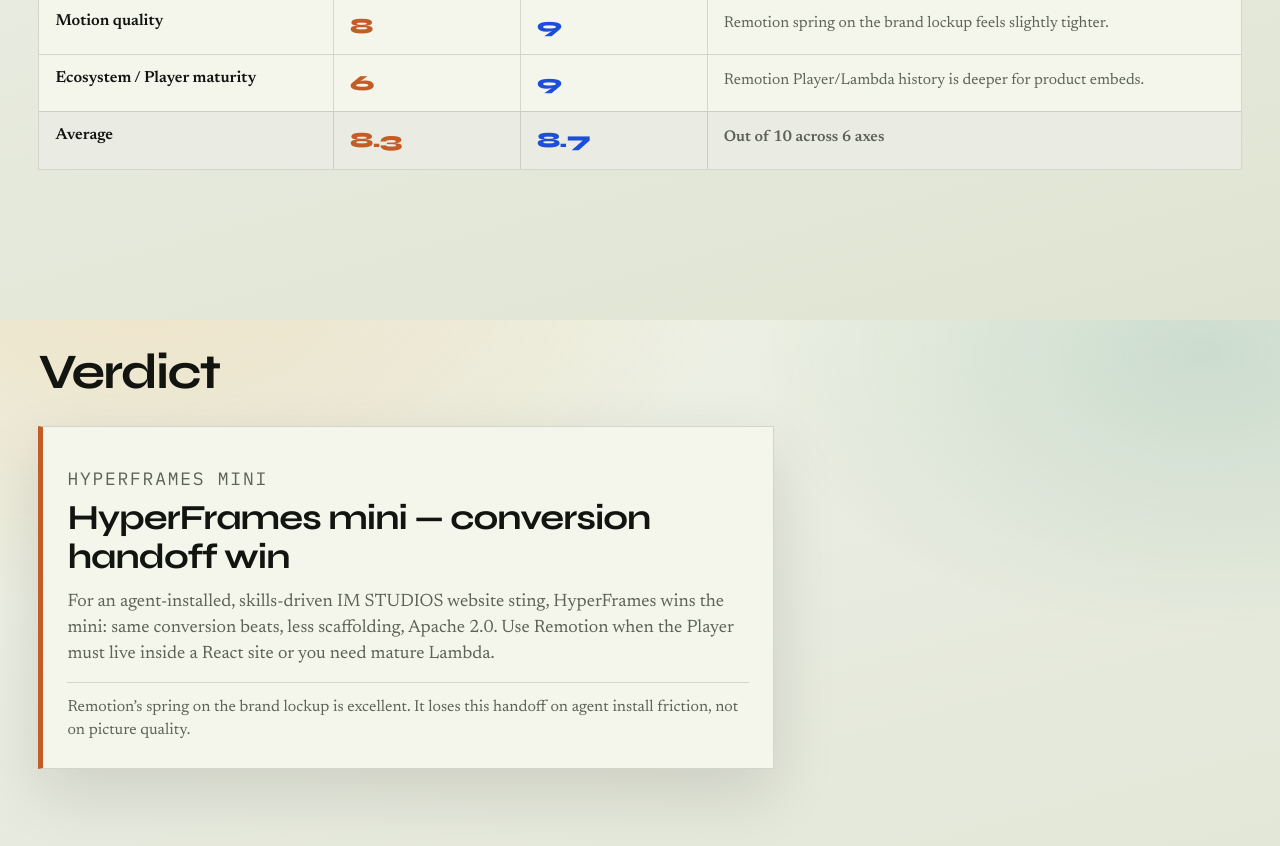
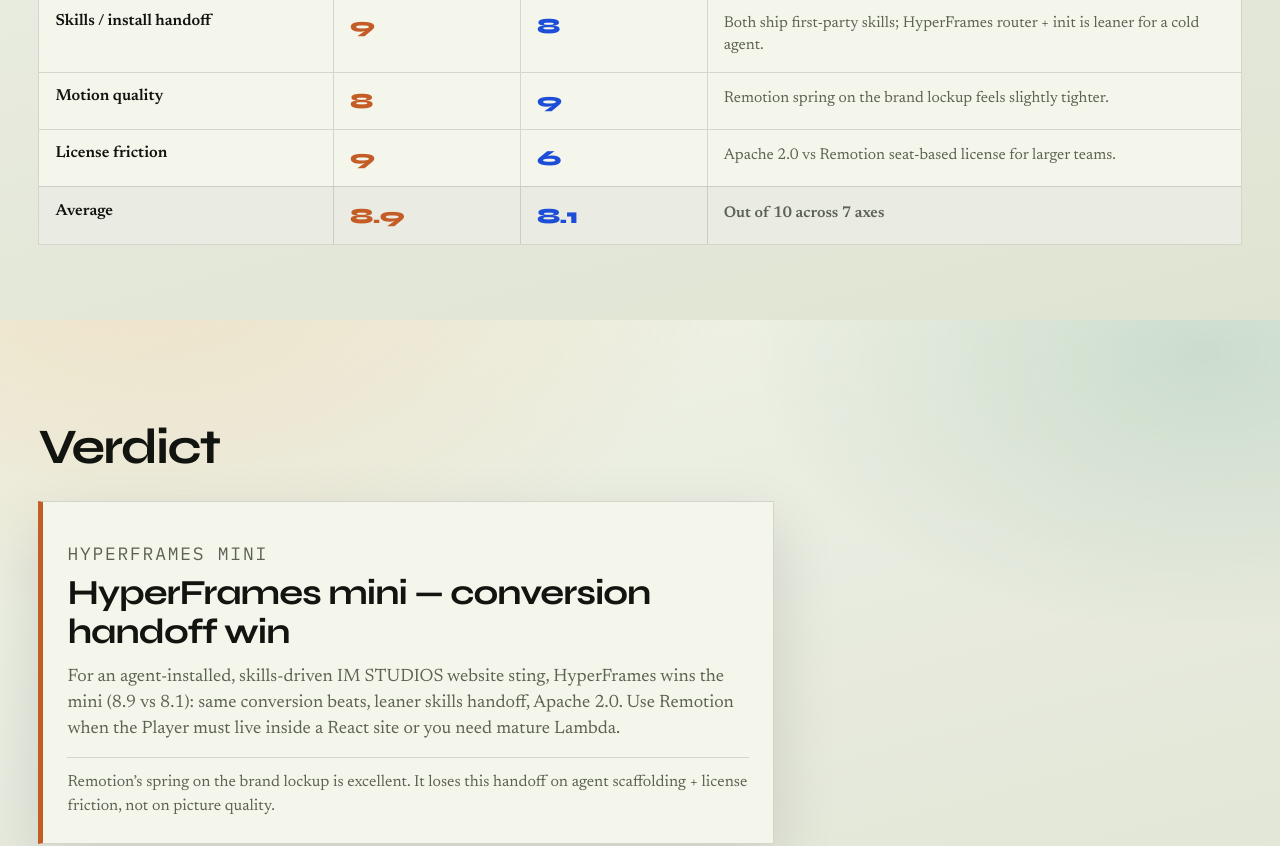
Before and after one commit to deserteaglemj/tech-demos, a React (Vite) app in the folder apps/hyperframes-vs-remotion/: page / in a window 1280 px wide. Shown: the part 2080-2926 px from the top of the page. Built offline with nearby package versions, Linux system fonts and the light colour scheme.

Commit message:
Align bake-off scores with HyperFrames handoff verdict
Co-authored-by: deserteaglemj <deserteaglemj@users.noreply.github.com>

```diff
--- a/apps/hyperframes-vs-remotion/src/bakeoff.ts
+++ b/apps/hyperframes-vs-remotion/src/bakeoff.ts
@@ -24,7 +24,7 @@ export type ScoreAxis = {
   note: string;
 };
 
-/** Scores for the IM STUDIOS conversion bake-off mini. */
+/** Scores for the IM STUDIOS conversion + skills-handoff mini. */
 export const SCORES: ScoreAxis[] = [
   {
     id: "brief",
@@ -55,6 +55,13 @@ export const SCORES: ScoreAxis[] = [
     note: "HyperFrames HTML+data-* is faster for agents; Remotion needs the React graph.",
   },
   {
+    id: "skills",
+    label: "Skills / install handoff",
+    hyperframes: 9,
+    remotion: 8,
+    note: "Both ship first-party skills; HyperFrames router + init is leaner for a cold agent.",
+  },
+  {
     id: "motion",
     label: "Motion quality",
     hyperframes: 8,
@@ -62,11 +69,11 @@ export const SCORES: ScoreAxis[] = [
     note: "Remotion spring on the brand lockup feels slightly tighter.",
   },
   {
-    id: "ecosystem",
-    label: "Ecosystem / Player maturity",
-    hyperframes: 6,
-    remotion: 9,
-    note: "Remotion Player/Lambda history is deeper for product embeds.",
+    id: "license",
+    label: "License friction",
+    hyperframes: 9,
+    remotion: 6,
+    note: "Apache 2.0 vs Remotion seat-based license for larger teams.",
   },
 ];
 
@@ -79,9 +86,9 @@ export const VERDICT = {
   winner: "hyperframes" as const,
   title: "HyperFrames mini — conversion handoff win",
   summary:
-    "For an agent-installed, skills-driven IM STUDIOS website sting, HyperFrames wins the mini: same conversion beats, less scaffolding, Apache 2.0. Use Remotion when the Player must live inside a React site or you need mature Lambda.",
+    "For an agent-installed, skills-driven IM STUDIOS website sting, HyperFrames wins the mini (8.9 vs 8.1): same conversion beats, leaner skills handoff, Apache 2.0. Use Remotion when the Player must live inside a React site or you need mature Lambda.",
   loserNote:
-    "Remotion’s spring on the brand lockup is excellent. It loses this handoff on agent install friction, not on picture quality.",
+    "Remotion’s spring on the brand lockup is excellent. It loses this handoff on agent scaffolding + license friction, not on picture quality.",
 };
 
 export const GUIDE_A =
```
